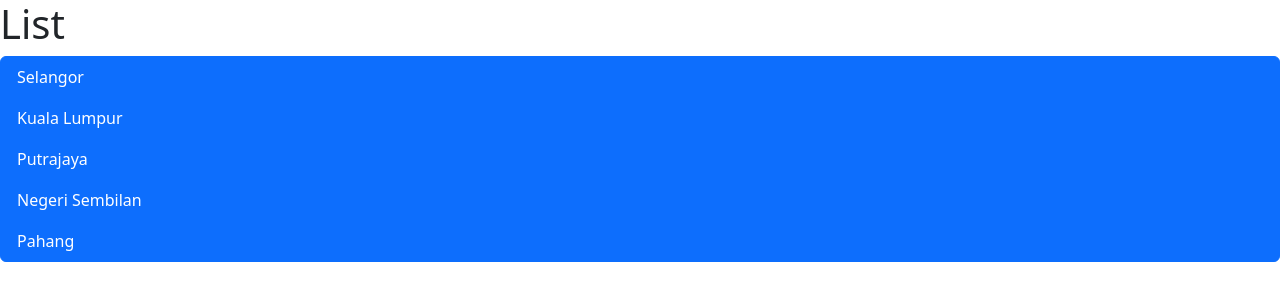
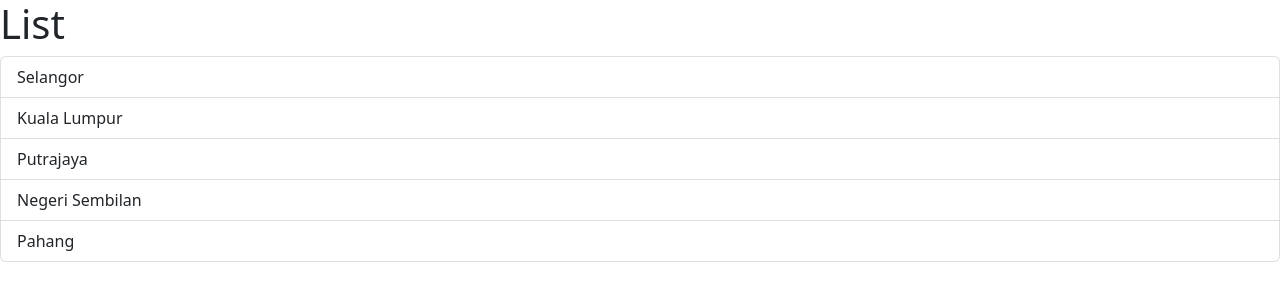
Before and after one commit to AfiqZaidin03/react-app, a React (Vite) app: page / in a window 1280 px wide. Shown: the top 300 px of the page. Built offline with nearby package versions, Linux system fonts and the light colour scheme.

Commit message:
[10] Managing state

```diff
--- a/src/App.tsx
+++ b/src/App.tsx
@@ -1,7 +1,11 @@
 import ListGroup from "./components/ListGroup";
 
 function App() {
-  return <div><ListGroup/></div>
+  return (
+    <div>
+      <ListGroup />
+    </div>
+  );
 }
 
 export default App;
--- a/src/components/ListGroup.tsx
+++ b/src/components/ListGroup.tsx
@@ -1,4 +1,5 @@
-import { MouseEvent } from "react";
+import { useState } from "react";
+
 function ListGroup() {
   const items = [
     "Selangor",
@@ -7,9 +8,7 @@
     "Negeri Sembilan",
     "Pahang",
   ];
-
-  // Eve handler
-  const handleClick = (event: MouseEvent) => console.log(event);
+  const [selectedIndex, setSelectedIndex] = useState(-1);
 
   return (
     <>
@@ -18,9 +17,15 @@
       <ul className="list-group">
         {items.map((item, index) => (
           <li
-            className="list-group-item active"
+            className={
+              selectedIndex === index
+                ? "list-group-item active"
+                : "list-group-item"
+            }
             key={item}
-            onClick={handleClick}
+            onClick={() => {
+              setSelectedIndex(index);
+            }}
           >
             {item}
           </li>
```
